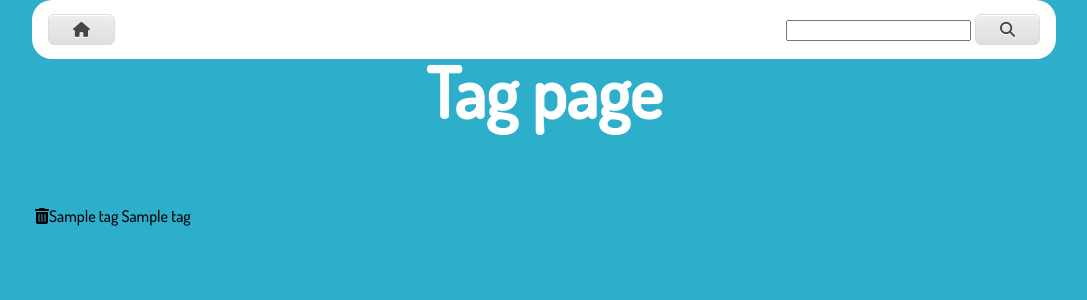
After one commit to keresztenymarcell/webdoctor, a Flask app: template templates/tag.html in a window 1280 px wide. The commit adds this page. Shown: the top 300 px of the page, without its empty margins (96-1183 px from the left). Run offline with Flask 2, Linux system fonts and the light colour scheme; the template is opened without the code that fills it: most values are stand-ins (such as "Sample title", 1, 10 or a date in 2020); some libraries are stand-ins or nearby versions.

Commit message:
Create tag page

```diff
--- a/data_handler.py
+++ b/data_handler.py
@@ -255,6 +255,18 @@ def get_comment_by_question_id(cursor, question_id):
 
 
 @connection.connection_handler
+def get_marked_questions(cursor):
+    cursor.execute("""
+                    SELECT name AS Tagname,
+                    COUNT(question_id) AS Marked_questions
+                    FROM question_tag
+                    Join tag t on question_tag.tag_id = t.id
+                    GROUP BY name;
+                    """)
+    return cursor.fetchall()
+
+
+@connection.connection_handler
 def get_all_tag(cursor):
     cursor.execute("""
                     SELECT * FROM tag
--- a/server.py
+++ b/server.py
@@ -328,6 +328,13 @@ def accept_answer(question_id, answer_id):
     return redirect(url_for('display_question', question_id=question_id))
 
 
+@app.route('/tags')
+def tag_page():
+    all_tags = data_handler.get_marked_questions()
+    return render_template('tag.html', tags=all_tags)
+
+
+
 if __name__ == "__main__":
     app.run(
         debug=True,
--- a/templates/index.html
+++ b/templates/index.html
@@ -5,6 +5,7 @@
     <nav>
         <div class="navbar">
         <a href="{{ url_for('main_page') }}"><button><i class="fa fa-home"></i></button></a>
+        <a href="{{ url_for('tag_page') }}">Tags</a>
             {% if session['logged_in']%}
                 <a href="{{ url_for('list_users') }}">User Details</a>
                 <a href="/user/{{ session['user_id'] }}">Profile</a>
--- a/templates/list.html
+++ b/templates/list.html
@@ -7,6 +7,7 @@
     <nav>
         <div class="navbar">
           <a href="{{ url_for('main_page')}}"><button><i class="fa fa-home"></i></button></a>
+          <a href="{{ url_for('tag_page') }}">Tags</a>
         <div>
          <form class="search" action="/search" method="get">
             <input type="text" name="q">
--- /dev/null
+++ b/templates/tag.html
@@ -0,0 +1,28 @@
+{% extends "base.html" %}
+
+{% block title %}Tag page{% endblock %}
+
+{% block content %}
+
+    <nav>
+        <div class="navbar">
+          <a href="{{ url_for('main_page')}}"><button><i class="fa fa-home"></i></button></a>
+        <div>
+         <form class="search" action="/search" method="get">
+            <input type="text" name="q">
+             <button type="submit"><i class="fa fa-search"></i></button>
+            </form>
+        </div>
+        </div>
+    </nav>
+
+    <h1>Tag page</h1> <br>
+        <table>
+            <tr>
+                <td>
+                    {% for tag in tags %}
+                    <i class="fa fa-trash"></i>{{ tag['tagname'] }}   {{ tag['marked_questions'] }}
+                    {% endfor %}</td>
+            </tr>
+        </table>
+{% endblock%}
```
